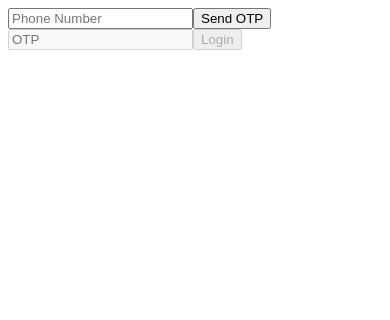
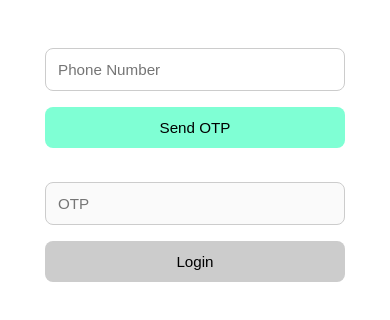
Before and after one commit to rajivsarkar67/soulmate, an Angular app: page /login in a window 390 px wide. Shown: the top 320 px of the page. Built offline with nearby package versions, Linux system fonts and the light colour scheme.

Commit message:
feat: styled the login page

```diff
--- a/src/app/evaluation/evaluation.component.html
+++ b/src/app/evaluation/evaluation.component.html
@@ -4,13 +4,13 @@
 
 <div style="background-color: aquamarine; border-radius: 1rem; margin: 1rem; padding: 1rem;">
     <p>{{questions[questionId-1].id}}. {{questions[questionId-1].question}}</p>
-    <input type="radio" id="A" name="question${{questions[questionId-1].id}}" value="A">
+    <input type="radio" id="A" name="question${{questions[questionId-1].id}}" value="A" [(ngModel)]="selectedOption">
     <label for="A">{{questions[questionId-1].optionA}}</label><br>
-    <input type="radio" id="B" name="question${{questions[questionId-1].id}}" value="B">
+    <input type="radio" id="B" name="question${{questions[questionId-1].id}}" value="B" [(ngModel)]="selectedOption">
     <label for="B">{{questions[questionId-1].optionB}}</label><br>
-    <input type="radio" id="C" name="question${{questions[questionId-1].id}}" value="C">
+    <input type="radio" id="C" name="question${{questions[questionId-1].id}}" value="C" [(ngModel)]="selectedOption">
     <label for="C">{{questions[questionId-1].optionC}}</label>
 </div>
 
-<button (click)="goToQuestion(+questionId-1)" [disabled]="questionId === '1'"><</button>
-<button (click)="goToQuestion(+questionId+1)" [disabled]="questionId === questions.length.toString()">></button>
+<button (click)="goToQuestion(+questionId-1)" [disabled]="questionId === 1"><</button>
+<button (click)="goToNextQuestion()" [disabled]="questionId === questions.length">></button>
--- a/src/app/evaluation/evaluation.component.ts
+++ b/src/app/evaluation/evaluation.component.ts
@@ -1,11 +1,12 @@
 import { Component } from '@angular/core';
 import { ActivatedRoute, Router } from '@angular/router';
 import { DataService } from '../services/data.service';
+import { FormsModule } from '@angular/forms';
 
 @Component({
   selector: 'app-evaluation',
   standalone: true,
-  imports: [],
+  imports: [FormsModule],
   templateUrl: './evaluation.component.html',
   styleUrl: './evaluation.component.css'
 })
@@ -13,8 +14,9 @@ export class EvaluationComponent {
 
   constructor(private route: ActivatedRoute, private router: Router, public dataService: DataService){}
 
-  questionId : any;
+  questionId : number = 0;
   idSubscription: any;
+  selectedOption: any;
 
   questions = [
     {
@@ -438,14 +440,28 @@ export class EvaluationComponent {
 
   ngOnInit(){
     this.idSubscription = this.route.paramMap.subscribe(params => {
-      this.questionId = params.get('id');
+      this.questionId = Number(params.get('id'));
     })
   }
 
   goToQuestion(id: number){
-    console.log('goToQuestion called');
     this.router.navigate(['evaluation', id]);
     this.ngOnInit();
+  }
+
+  goToNextQuestion(){
+    if(!this.selectedOption){
+      alert('Please select an option to move ahead');
+      return;
+    }
+    // save the answer of the current question
+    this.dataService.currentUser[this.questionId] = this.selectedOption;
+    // first we will check if the next question is disabled or not
+    // if it is disabled, call an api to enable it
+    // then, irrespective of disabled or enabled, navigate to the question
+    this.dataService.currentUser[this.questionId+1] = true;
+    this.router.navigate(['evaluation', this.questionId+1]);
+    console.log(this.dataService.currentUser);
   }
 
   ngOnDestroy(){
--- a/src/app/login/login.component.css
+++ b/src/app/login/login.component.css
@@ -0,0 +1,48 @@
+/* Container */
+.login-container {
+    max-width: 90%;
+    margin: auto;
+    padding: 2rem 1rem;
+    display: flex;
+    flex-direction: column;
+    align-items: center;
+}
+
+  /* Input Fields */
+  .input-field {
+    width: 100%;
+    max-width: 300px;
+    padding: 0.75rem;
+    margin: 0.5rem 0;
+    border: 1px solid #ccc;
+    border-radius: 0.5rem;
+    font-size: 1rem;
+    box-sizing: border-box;
+  }
+
+  /* Buttons */
+  .btn {
+    width: 100%;
+    max-width: 300px;
+    padding: 0.75rem;
+    margin: 0.5rem 0;
+    background-color: aquamarine;
+    color: black;
+    border: none;
+    border-radius: 0.5rem;
+    font-size: 1rem;
+    cursor: pointer;
+    transition: background-color 0.3s ease;
+  }
+
+  .btn:disabled {
+    background-color: #ccc;
+    cursor: not-allowed;
+  }
+
+  /* Responsive Typography */
+  @media (max-width: 480px) {
+    .input-field, .btn {
+      font-size: 0.95rem;
+    }
+  }
--- a/src/app/login/login.component.html
+++ b/src/app/login/login.component.html
@@ -1,5 +1,7 @@
-<input [disabled]="isOtpSent" #phone type="number" placeholder="Phone Number">
-<button [disabled]="isOtpSent" (click)="sendOTP(+phone.value)">Send OTP</button>
-<br>
-<input [disabled]="!isOtpSent" #otp type="number" placeholder="OTP">
-<button [disabled]="!isOtpSent" (click)="goToEvaluation(+phone.value, +otp.value)">Login</button>
+<div class="login-container">
+    <input [disabled]="isOtpSent" #phone type="number" placeholder="Phone Number" id="phone-input" class="input-field">
+    <button [disabled]="isOtpSent" (click)="sendOTP(+phone.value)" id="send-otp-btn" class="btn">Send OTP</button>
+    <br>
+    <input [disabled]="!isOtpSent" #otp type="number" placeholder="OTP" id="otp-input" class="input-field">
+    <button [disabled]="!isOtpSent" (click)="goToEvaluation(+phone.value, +otp.value)" id="login-btn" class="btn">Login</button>
+</div>
--- a/src/app/login/login.component.ts
+++ b/src/app/login/login.component.ts
@@ -19,7 +19,6 @@ export class LoginComponent {
   constructor(private router: Router, private dataService: DataService){}
 
   sendOTP(phone: number){
-    console.log('sendOTP called');
     if(phone<6000000000 || phone>9999999999){
       alert('Phone number should be valid');
     }else{
@@ -31,7 +30,6 @@ export class LoginComponent {
     this.dataService.doesUserExist(phone).subscribe((res: any) => {
       this.dataService.currentUser = res.find((elem: any) => +elem.phone === phone);
       if(this.dataService.currentUser){   // if user exists in the db
-        console.log('user exists in the db');
         this.router.navigate(['evaluation', 1]);
       }
       else{   // if user doesn't exists in the db
--- a/src/app/services/data.service.ts
+++ b/src/app/services/data.service.ts
@@ -11,7 +11,6 @@ export class DataService {
   constructor(private http: HttpClient) { }
 
   doesUserExist(phone: number){
-    console.log('doesUserExist of service called');
     return this.http.get('http://localhost:3000/users');
   }
 }
```
